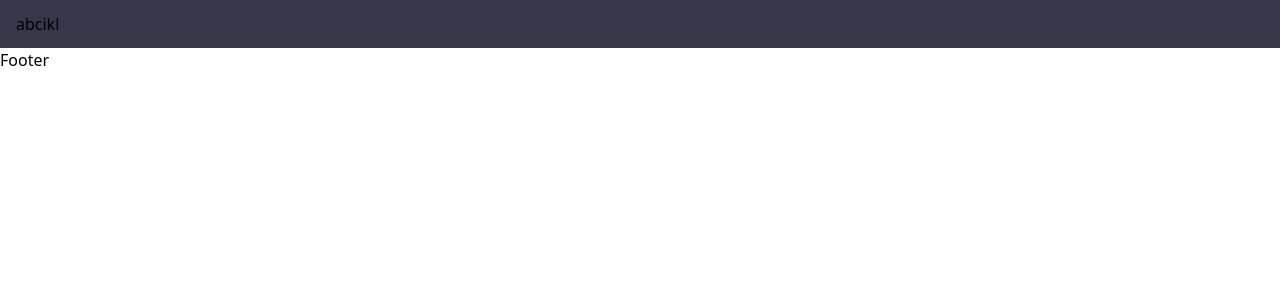
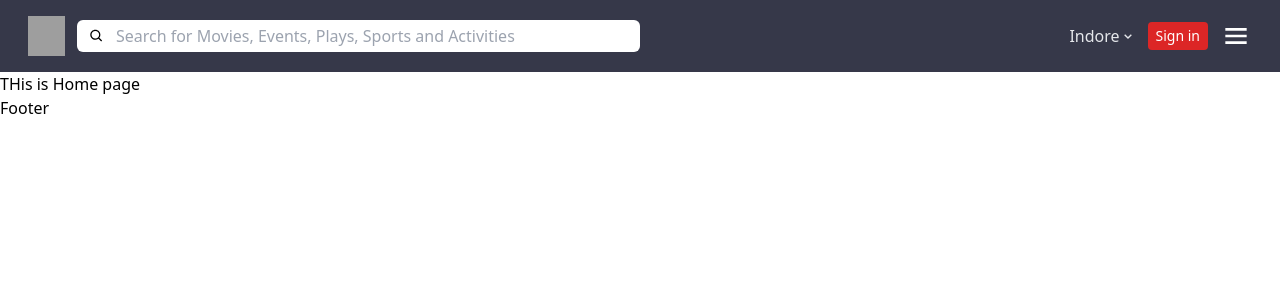
Before and after one commit to TanviRathore/book-my-show-app, a React (Create React App) app: page / in a window 1280 px wide. Shown: the top 300 px of the page. Built offline with nearby package versions, Linux system fonts and the light colour scheme; grey boxes are pictures that could not be loaded.

Commit message:
NavBar added

```diff
--- a/package.json
+++ b/package.json
@@ -12,6 +12,7 @@
     "react-icons": "^4.2.0",
     "react-router-dom": "^5.2.1",
     "react-scripts": "4.0.3",
+    "react-slick": "^0.28.1",
     "web-vitals": "^1.1.2"
   },
   "scripts": {
--- a/src/HOC/Default.HOC.jsx
+++ b/src/HOC/Default.HOC.jsx
@@ -2,12 +2,12 @@ import React from "react";
 import { Route } from "react-router-dom";
 import DefaultLayout from "../layouts/Default.Layout";
 
-const DefaultHOC = ({component, ...rest}) => {
+const DefaultHOC = ({component: Component, ...rest}) => {
     return (
         <>
             <Route {...rest} component={(props) => (
                 <DefaultLayout>
-                    <component props/>
+                    <Component {...props}/>
                 </DefaultLayout>
             )}/>
         </>
--- a/src/components/Navbar/Navbar.Component.jsx
+++ b/src/components/Navbar/Navbar.Component.jsx
@@ -1,10 +1,97 @@
 import React from "react";
+import {BiChevronDown, BiChevronRight, BiMenu, BiSearch} from "react-icons/bi";
+
+function NavSm() {
+    return (
+        <>
+            <div className="flex items-center justify-between text-white">
+
+                <div>
+                    <h3 className="text-xl font-bold">It All Starts Here!</h3>
+
+                    <span className="flex text-gray-200 text-base hover:text-white items-center cursor-pointer">
+                            Indore <BiChevronRight/>
+                    </span>
+                </div>
+
+                <div className="w-7 h-7 text-white">
+                        <BiSearch className="w-full h-full"/>
+                </div>
+
+            </div>
+        </>
+    );
+}
+
+function NavMd() {
+    return (
+        <>
+            <div className="flex w-full items-center bg-white gap-3 px-3 py-1 rounded-md">
+                <BiSearch/>
+                <input type="search" className="w-full bg-transparent focus:outline-none "
+                placeholder="Search for Movies, Events, Plays, Sports and Activities " />
+            </div>
+        </>
+    );
+}
+
+function NavLg() {
+    return (
+        <>
+            <div className="container flex mx-auto justify-between px-3 py-1 gap-2">
+
+                <div className="flex items-center w-1/2 gap-3" >
+                    <div className="w-10 h-10">
+                        <img src="https://i.ibb.co/zPBYW3H/imgbin-bookmyshow-office-android-ticket-png.png"
+                        alt="logo" className="w-full h-full"/>
+                    </div>
+
+                    <div className="flex w-full items-center bg-white gap-3 px-3 py-1 rounded-md">
+                        <BiSearch/>
+                        <input type="search" className="w-full bg-transparent focus:outline-none "
+                        placeholder="Search for Movies, Events, Plays, Sports and Activities " />
+                    </div>
+                </div>
+
+                <div className="flex items-center gap-3">
+
+                    <span className="flex text-gray-200 text-base hover:text-white items-center cursor-pointer">
+                        Indore <BiChevronDown/>
+                    </span>
+
+                    <button className="bg-red-600 text-sm text-white rounded px-2 py-1">
+                        Sign in
+                    </button>
+
+                    <div className="w-8 h-8 text-white">
+                        <BiMenu className="w-full h-full"/>
+                    </div>
+
+                </div>
+
+            </div>
+
+        </>
+    );
+}
 
 const Navbar = () => {
     return (
         <>
             <nav className="bg-darkBackground-700 px-4 py-3">
-                abcikl
+
+                <div className=" md:hidden ">
+                    <NavSm/>
+                </div>
+
+                <div className="hidden lg:hidden md:flex ">
+                    <NavMd/>
+                </div>
+
+                <div className="hidden lg:flex w-full" >
+                    <NavLg/>
+                </div>
+
             </nav>
         </>
     );
```
Also changed, not shown: 1 other file (tests, documents, lock files or other folders).
